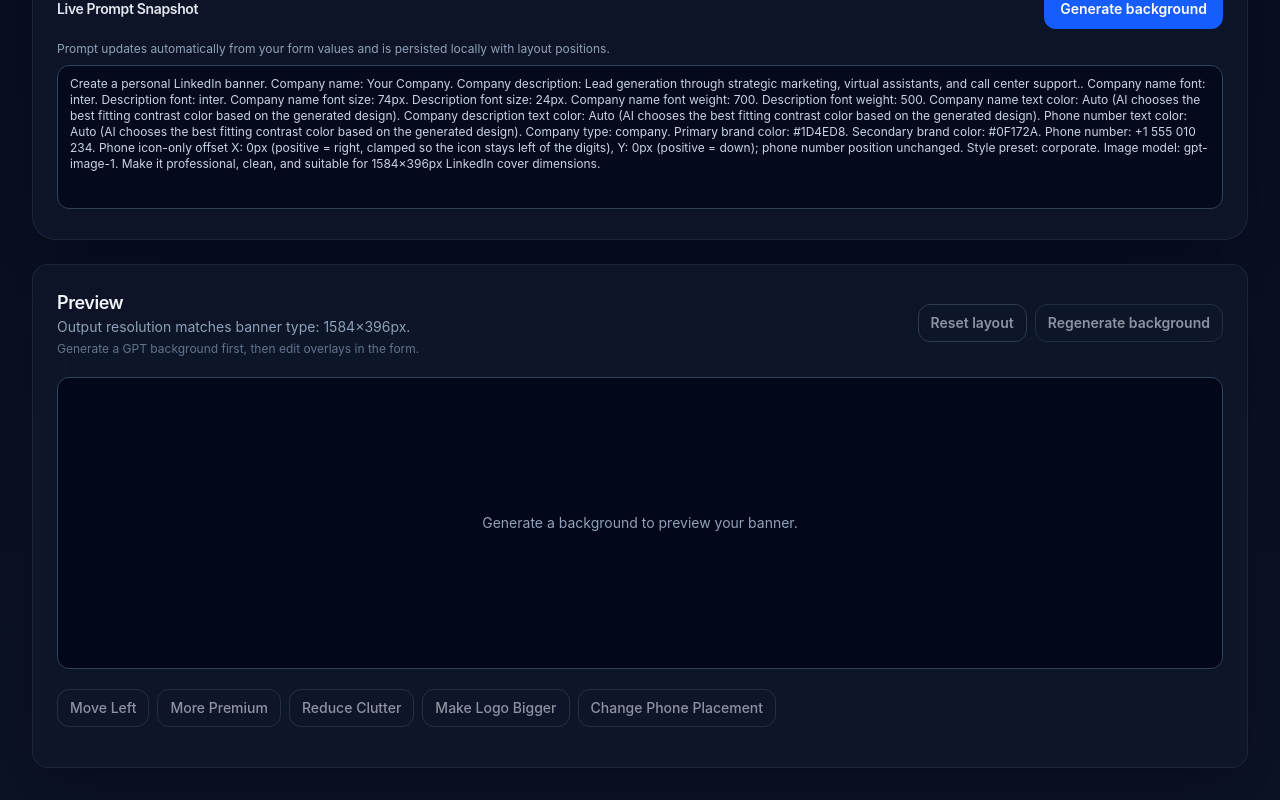
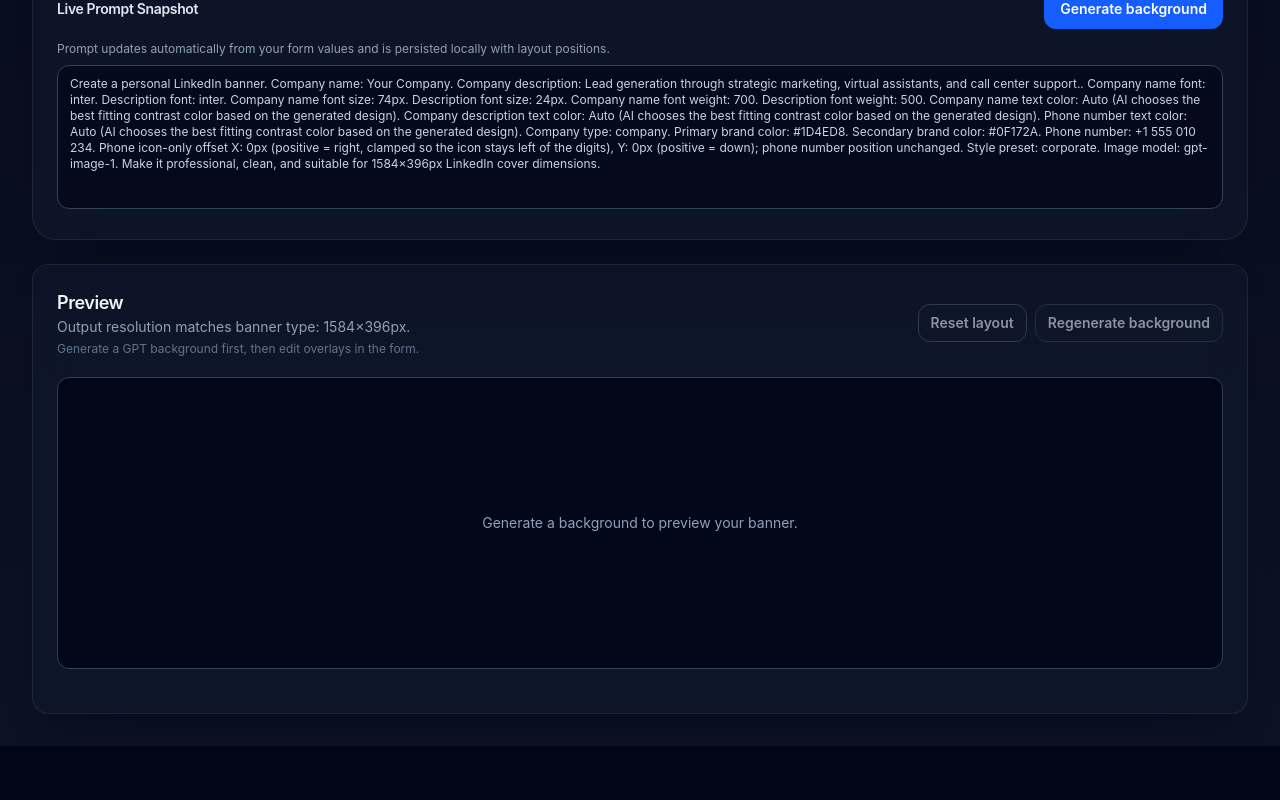
Before and after one commit to leadmakerAgency/Linkedin-Banner-Generator, a Next.js app: page / in a window 1280 px wide. Shown: the part 1727-2527 px from the top of the page. After the commit the page ends 2473 px from the top, so only its background shows below. Built offline with nearby package versions, Linux system fonts and the light colour scheme.

Commit message:
message13234f

```diff
--- a/app/page.tsx
+++ b/app/page.tsx
@@ -10,7 +10,6 @@ import {
   BannerFormValues,
   BannerType,
   DEFAULT_TYPOGRAPHY_FOR_BANNER_TYPE,
-  RevisionAction,
   getBannerDimensions
 } from "@/types/banner";
 
@@ -168,7 +167,7 @@ const HomePage = () => {
   ].join(" ");
 
   const handleBuildFormData = useCallback(
-    (revisionAction?: RevisionAction, forceFresh?: boolean, sourceValues?: BannerFormValues): FormData => {
+    (forceFresh?: boolean, sourceValues?: BannerFormValues): FormData => {
       const v = withClampedLayout(sourceValues ?? values);
       const companyName = v.companyName.trim() || DEFAULT_GENERATION_VALUES.companyName;
       const companyDescription = v.companyDescription.trim() || DEFAULT_GENERATION_VALUES.companyDescription;
@@ -212,9 +211,6 @@ const HomePage = () => {
       if (files.secondaryLogo) {
         formData.set("secondaryLogo", files.secondaryLogo);
       }
-      if (revisionAction) {
-        formData.set("revisionAction", revisionAction);
-      }
       if (forceFresh) {
         formData.set("regenerateNonce", generateNonce());
       }
@@ -226,7 +222,6 @@ const HomePage = () => {
 
   const handleBackgroundRequest = async (
     endpoint: "/api/generate-background" | "/api/revise",
-    revisionAction?: RevisionAction,
     forceFresh?: boolean,
     sourceValues?: BannerFormValues
   ) => {
@@ -246,7 +241,7 @@ const HomePage = () => {
     try {
       const response = await fetch(endpoint, {
         method: "POST",
-        body: handleBuildFormData(revisionAction, forceFresh, sourceValues)
+        body: handleBuildFormData(forceFresh, sourceValues)
       });
       const data = (await response.json()) as { backgroundUrl?: string; imageUrl?: string; error?: string };
 
@@ -275,18 +270,14 @@ const HomePage = () => {
     const resetValues = withDefaultLayout(values);
     setValues(resetValues);
     setLayoutOverlay(null);
-    void handleBackgroundRequest("/api/generate-background", undefined, true, resetValues);
+    void handleBackgroundRequest("/api/generate-background", true, resetValues);
   };
 
   const handleRegenerateBackground = () => {
     const resetValues = withDefaultLayout(values);
     setValues(resetValues);
     setLayoutOverlay(null);
-    void handleBackgroundRequest("/api/generate-background", undefined, true, resetValues);
-  };
-
-  const handleRevisionBackground = (action: RevisionAction) => {
-    void handleBackgroundRequest("/api/revise", action, false);
+    void handleBackgroundRequest("/api/generate-background", true, resetValues);
   };
 
   const handlePatchValues = (patch: Partial<BannerFormValues>) => {
@@ -477,7 +468,6 @@ const HomePage = () => {
             isLoadingOverlay={isLoadingOverlay}
             loadingProgress={loadingProgress}
             onRegenerateBackground={handleRegenerateBackground}
-            onRevisionBackground={handleRevisionBackground}
             downloadUrl={previewUrl}
             layoutValues={values}
             onLayoutDeltaChange={handlePatchValues}
--- a/components/BannerPreview.tsx
+++ b/components/BannerPreview.tsx
@@ -1,7 +1,7 @@
 "use client";
 import { type PreviewViewport, BannerLayoutEditor } from "@/components/BannerLayoutEditor";
 import type { LayoutDragGroup } from "@/lib/nudgeLayoutOverlay";
-import { getBannerDimensions, type BannerFormValues, type LayoutOverlayPayload, type RevisionAction } from "@/types/banner";
+import { getBannerDimensions, type BannerFormValues, type LayoutOverlayPayload } from "@/types/banner";
 import { useLayoutEffect, useRef, useState } from "react";
 
 interface BannerPreviewProps {
@@ -12,7 +12,6 @@ interface BannerPreviewProps {
   isLoadingOverlay: boolean;
   loadingProgress: number;
   onRegenerateBackground: () => void;
-  onRevisionBackground: (action: RevisionAction) => void;
   /** Final merged PNG for download; disabled until overlay render exists. */
   downloadUrl: string | null;
   layoutValues: BannerFormValues;
@@ -25,14 +24,6 @@ interface BannerPreviewProps {
   hasSecondaryLogo: boolean;
 }
 
-const revisionActions: Array<{ value: RevisionAction; label: string }> = [
-  { value: "move-left", label: "Move Left" },
-  { value: "more-premium", label: "More Premium" },
-  { value: "reduce-clutter", label: "Reduce Clutter" },
-  { value: "make-logo-bigger", label: "Make Logo Bigger" },
-  { value: "change-phone-placement", label: "Change Phone Placement" }
-];
-
 export const BannerPreview = ({
   displayUrl,
   hasBackground,
@@ -40,7 +31,6 @@ export const BannerPreview = ({
   isLoadingOverlay,
   loadingProgress,
   onRegenerateBackground,
-  onRevisionBackground,
   downloadUrl,
   layoutValues,
   onLayoutDeltaChange,
@@ -186,20 +176,6 @@ export const BannerPreview = ({
         </div>
       ) : null}
 
-      <div className="mb-4 flex flex-wrap gap-2">
-        {revisionActions.map((action) => (
-          <button
-            key={action.value}
-            type="button"
-            onClick={() => onRevisionBackground(action.value)}
-            disabled={isLoadingBackground || !hasBackground}
-            className="rounded-xl border border-slate-700 bg-slate-900 px-3 py-2 text-sm font-medium text-slate-200 transition hover:bg-slate-800 disabled:cursor-not-allowed disabled:opacity-60"
-          >
-            {action.label}
-          </button>
-        ))}
-      </div>
-
       {downloadUrl ? (
         <a
           href={downloadUrl}
--- a/lib/bannerLayoutConstants.ts
+++ b/lib/bannerLayoutConstants.ts
@@ -34,8 +34,8 @@ const buildPersonalLayout = (): BannerLayoutConstants => {
   const contentStartX = Math.round(w * 0.3) + 24;
   const titleY = Math.round(h * 0.46);
   const secondaryPad = 26;
-  const primaryBox = 88;
-  const secondaryBox = 72;
+  const primaryBox = 118;
+  const secondaryBox = 96;
   const phoneW = 300;
   const phoneH = 64;
   const phonePadRight = 12;
@@ -67,8 +67,8 @@ const buildCorporateLayout = (): BannerLayoutConstants => {
   const contentStartX = Math.round(w * 0.3) + Math.round((24 * w) / PERSONAL_BANNER_WIDTH);
   const titleY = Math.round(h * 0.46);
   const secondaryPad = Math.max(14, Math.round((26 * w) / PERSONAL_BANNER_WIDTH));
-  const primaryBox = Math.max(36, Math.round((88 * h) / PERSONAL_BANNER_HEIGHT));
-  const secondaryBox = Math.max(32, Math.round((72 * h) / PERSONAL_BANNER_HEIGHT));
+  const primaryBox = Math.max(42, Math.round((118 * h) / PERSONAL_BANNER_HEIGHT));
+  const secondaryBox = Math.max(36, Math.round((96 * h) / PERSONAL_BANNER_HEIGHT));
   const phoneW = Math.min(Math.round((300 * w) / PERSONAL_BANNER_WIDTH), Math.floor(w * 0.42));
   const phoneH = Math.min(Math.round((64 * h) / PERSONAL_BANNER_HEIGHT), Math.floor(h * 0.24));
   const phonePadRight = Math.max(6, Math.round((12 * w) / PERSONAL_BANNER_WIDTH));
```
